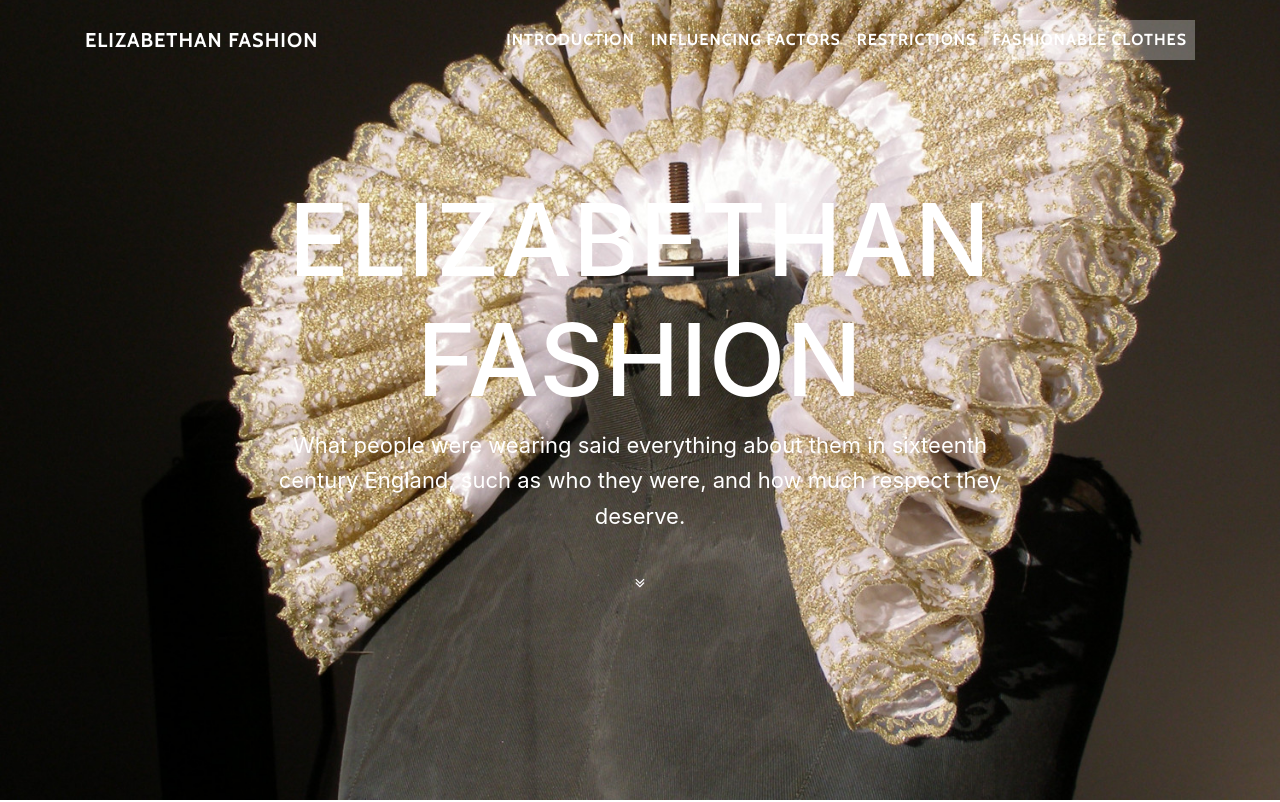
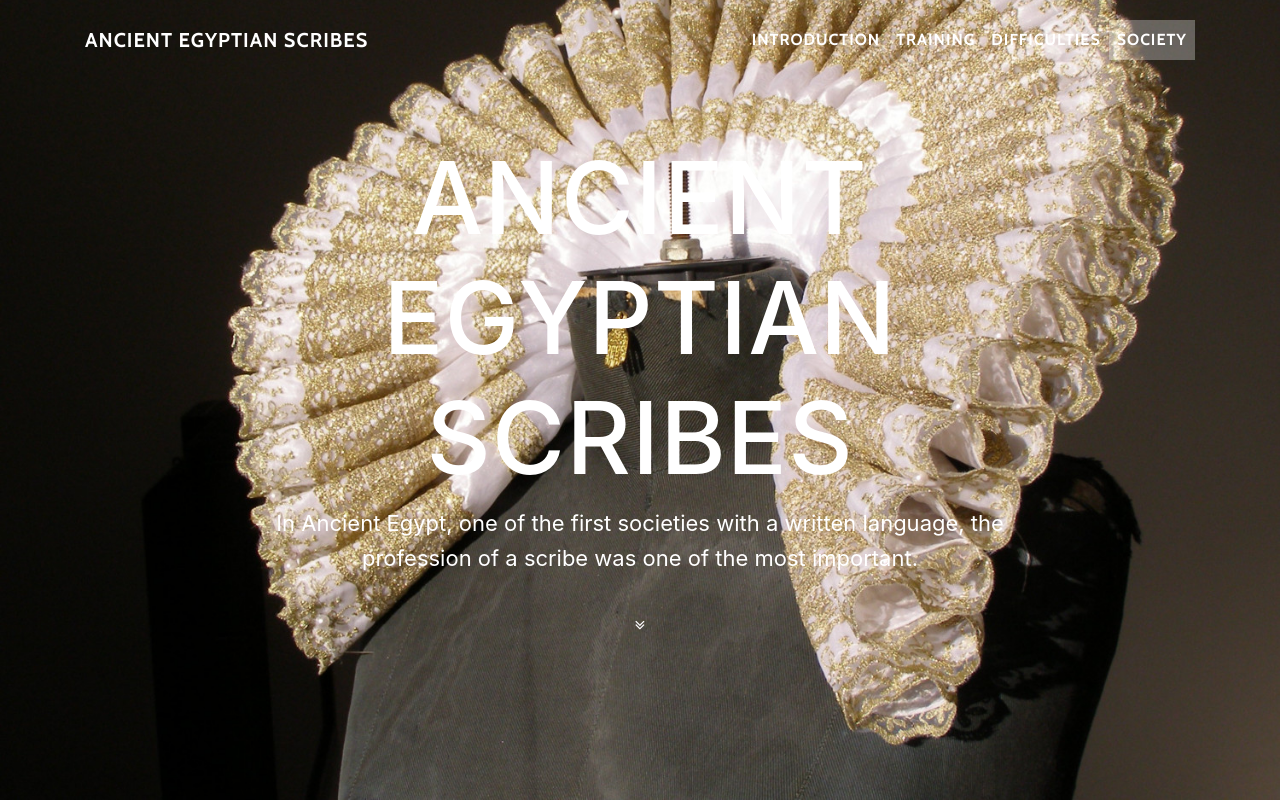
Before and after one commit to vvaida540/vvaida540.github.io, a website with bundled scripts: page index.html in a window 1280 px wide. Shown: the top 802 px of the page. Built offline with nearby package versions, Linux system fonts and the light colour scheme.

Commit message:
made it very cool

```diff
--- a/index.html
+++ b/index.html
@@ -8,7 +8,7 @@
     <meta name="description" content="">
     <meta name="author" content="">
 
-    <title>Elizabethan Fashion</title>
+    <title>Ancient Egyptian Scribes</title>
 
     <!-- Bootstrap core CSS -->
     <link href="vendor/bootstrap/css/bootstrap.min.css" rel="stylesheet">
@@ -28,7 +28,7 @@
     <!-- Navigation -->
     <nav class="navbar navbar-expand-lg navbar-light fixed-top" id="mainNav">
       <div class="container">
-        <a class="navbar-brand js-scroll-trigger" href="#page-top">Elizabethan Fashion</a>
+        <a class="navbar-brand js-scroll-trigger" href="#page-top">Ancient Egyptian Scribes</a>
         <button class="navbar-toggler navbar-toggler-right" type="button" data-toggle="collapse" data-target="#navbarResponsive" aria-controls="navbarResponsive" aria-expanded="false" aria-label="Toggle navigation">
           Menu
           <i class="fa fa-bars"></i>
@@ -39,13 +39,13 @@
               <a class="nav-link js-scroll-trigger" href="#about">Introduction</a>
             </li>
             <li class="nav-item">
-              <a class="nav-link js-scroll-trigger" href="#ab">Influencing Factors</a>
+              <a class="nav-link js-scroll-trigger" href="#ab">Training</a>
             </li>
             <li class="nav-item">
-              <a class="nav-link js-scroll-trigger" href="#ut">Restrictions</a>
+              <a class="nav-link js-scroll-trigger" href="#ut">Difficulties</a>
             </li>
             <li class="nav-item">
-              <a class="nav-link js-scroll-trigger" href="#but">Fashionable Clothes</a>
+              <a class="nav-link js-scroll-trigger" href="#but">Society</a>
             </li>
 
           </ul>
@@ -59,8 +59,8 @@
         <div class="container">
           <div class="row">
             <div class="col-lg-8 mx-auto">
-              <h1 class="brand-heading">Elizabethan Fashion</h1>
-              <p class="intro-text">What people were wearing said everything about them in sixteenth century England, such as who they were, and how much respect they deserve.</p>
+              <h1 class="brand-heading">Ancient Egyptian Scribes</h1>
+              <p class="intro-text">In Ancient Egypt, one of the first societies with a written language, the profession of a scribe was one of the most important.</p>
               <a href="#about" class="btn btn-circle js-scroll-trigger">
                 <i class="fa fa-angle-double-down animated"></i>
               </a>
```
